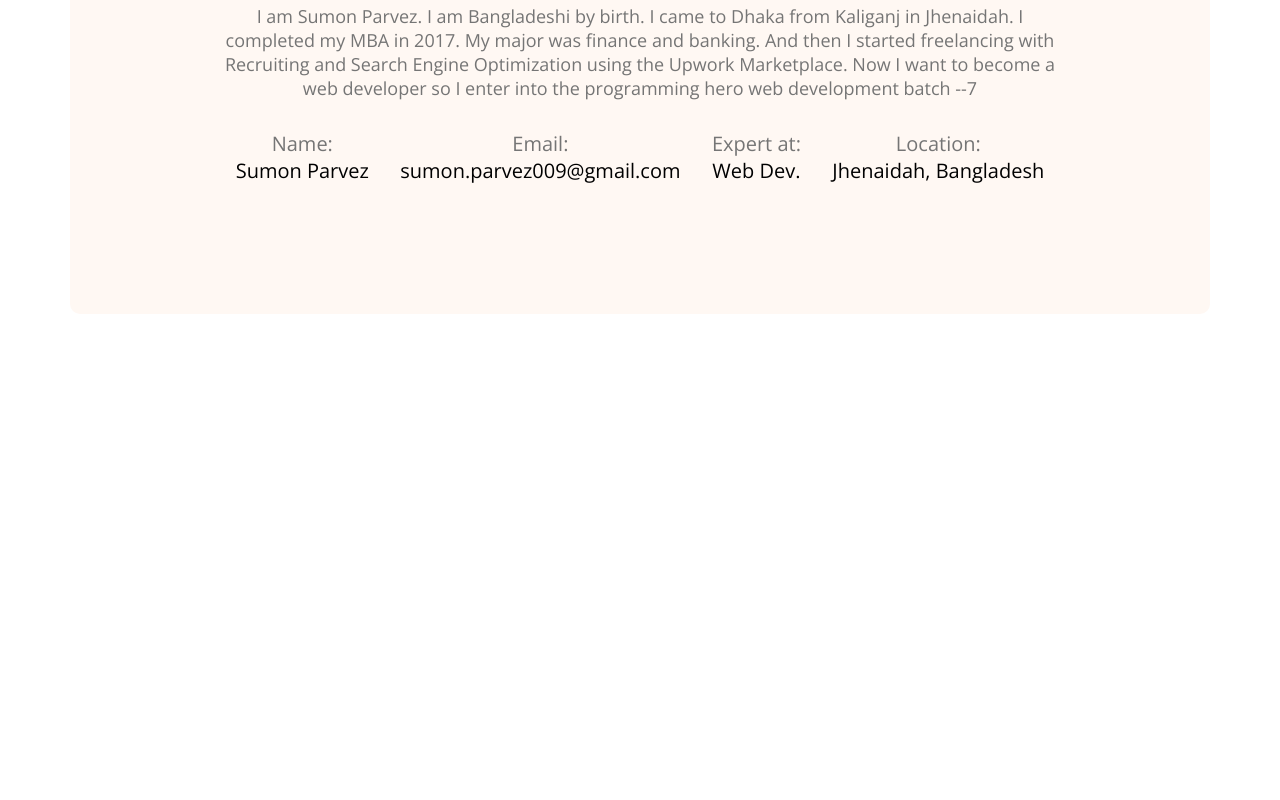
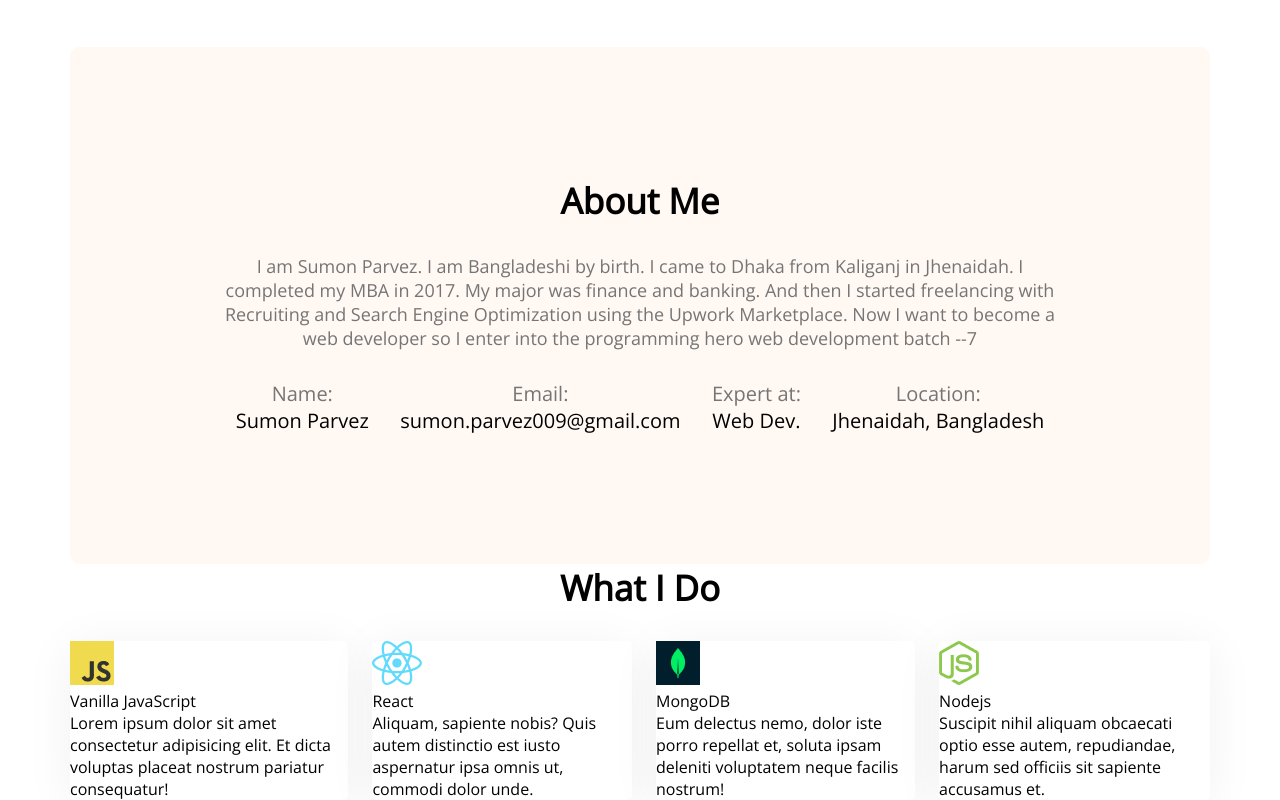
Before and after one commit to sumoncoder/developer-portfolio, a plain HTML site: page index.html in a window 1280 px wide. Shown: the part 997-1797 px from the top of the page. Before the commit the page ends 1311 px from the top, so only its background shows below. Drawn offline with nearby package versions, Linux system fonts and the light colour scheme.

Commit message:
skills add with css

```diff
--- a/index.html
+++ b/index.html
@@ -34,7 +34,7 @@
                 <button class="btn-primary">Dowanload CV</button>
                 <button class="btn-primary">Contact</button>
             </div>
-            <img src="images/sumon.png" height="500" width="300">
+            <img src="images/sumon.png" height="750" width="300">
 
 
         </div>
@@ -72,6 +72,31 @@
 
             </div>
         </section>
+        <section class="what-i-do">
+            <h3 class="section-title">What I Do</h3>
+            <div class="skills-container">
+                <div class="skill">
+                    <img src="images/icons/js.png" alt="">
+                    <p class="skill-title">Vanilla JavaScript</p>
+                    <p class="skill-description">Lorem ipsum dolor sit amet consectetur adipisicing elit. Et dicta voluptas placeat nostrum pariatur consequatur!</p>
+                </div>
+                <div class="skill">
+                    <img src="images/icons/react.png" alt="">
+                    <p class="skill-title">React</p>
+                    <p class="skill-description">Aliquam, sapiente nobis? Quis autem distinctio est iusto aspernatur ipsa omnis ut, commodi dolor unde.</p>
+                </div>
+                <div class="skill">
+                    <img src="images/icons/mongo.png" alt="">
+                    <p class="skill-title">MongoDB</p>
+                    <p class="skill-description">Eum delectus nemo, dolor iste porro repellat et, soluta ipsam deleniti voluptatem neque facilis nostrum!</p>
+                </div>
+                <div class="skill">
+                    <img src="images/icons/nodejs.png" alt="">
+                    <p class="skill-title">Nodejs</p>
+                    <p class="skill-description">Suscipit nihil aliquam obcaecati optio esse autem, repudiandae, harum sed officiis sit sapiente accusamus et.</p>
+                </div>
+            </div>
+        </section>
         <section class="service"></section>
 
     </main>
--- a/styles/portfolio.css
+++ b/styles/portfolio.css
@@ -4,7 +4,11 @@
 }
 
 .header {
-    background: #fff8f3;
+    background: #FFF8F3;
+    background-image: url('../images/header_bg.png'), url('../images/developer.png');
+    background-repeat: no-repeat;
+    background-position: bottom right, left;
+
 }
 
 nav {
@@ -105,3 +109,13 @@ main {
 .about-title{
     color:#757575
 }
+.section-title{
+    text-align: center;
+}
+.skills-container{display: flex;
+gap: 24px;}
+.skill{
+    background: #ffffff;
+    box-shadow: 0px 6px 50px rgba(0, 0, 0, 0.06);
+    border-radius: 5px;
+}
```
Also changed, not shown: images/developer.png (added), images/header_bg.png (added), images/icons/facebook.png (added), images/icons/insta.png (added), images/icons/js.png (added), images/icons/mongo.png (added), images/icons/nodejs.png (added), images/icons/react.png (added), images/icons/twitter.png (added).
